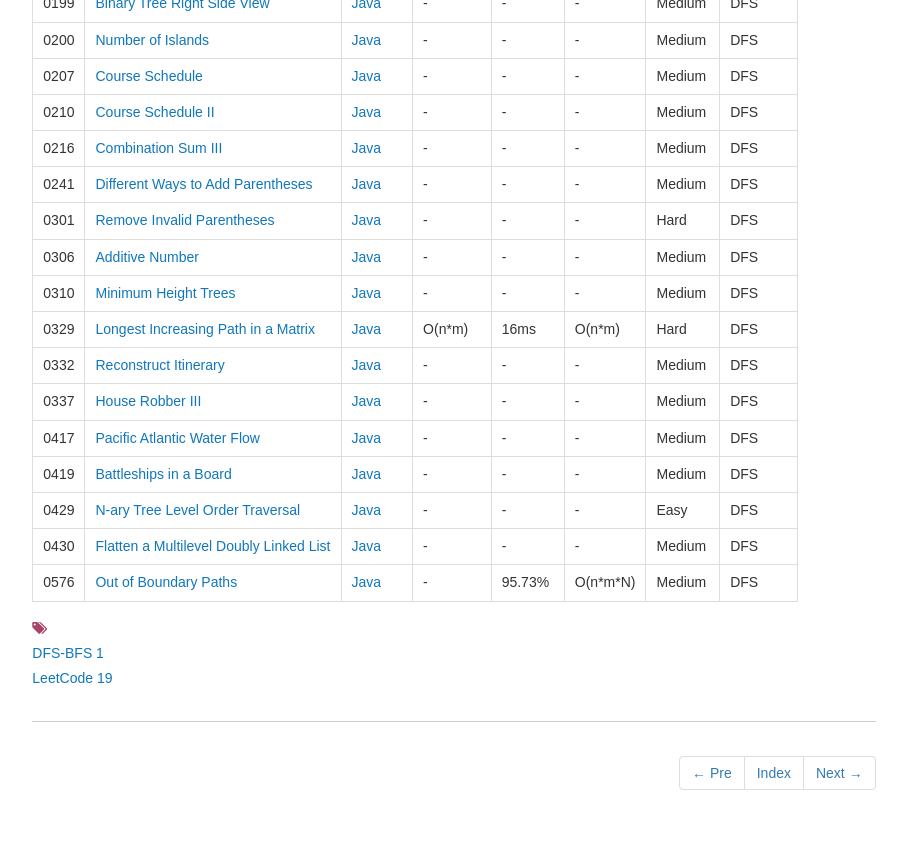
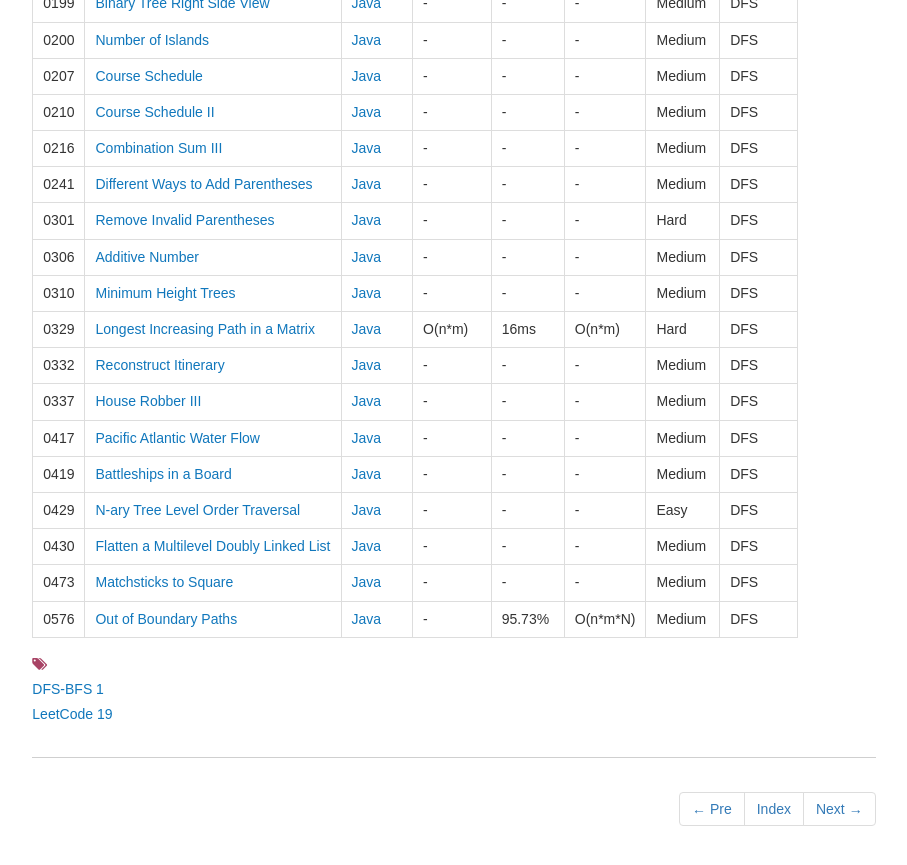
Before and after one commit to dunso/algorithm, a Jekyll site: the page built from docs/_posts/2017-12-03-DFS-BFS.md, in a window 1280 px wide and 900 px high, scrolled down 892 px. Shown: the top 865 px of the window, without its empty margins (186-1093 px from the left). Built offline with Jekyll 4.4.1, drawn with Linux system fonts in a browser that asks for light colours; nearby versions of some CDN libraries.

Commit message:
Add index of LeetCode0473.java to docs

```diff
--- a/docs/_posts/2017-12-03-DFS-BFS.md
+++ b/docs/_posts/2017-12-03-DFS-BFS.md
@@ -47,4 +47,5 @@ icon: file-alt
 |0419|[Battleships in a Board](https://leetcode.com/problems/battleships-in-a-board/description/) | [Java](https://e.srl/leetcode-419/)  |-|-|-|Medium |DFS|
 |0429|[N-ary Tree Level Order Traversal](https://leetcode.com/problems/n-ary-tree-level-order-traversal/description/) | [Java](https://e.srl/leetcode-429/)  |-|-|-|Easy |DFS|
 |0430|[Flatten a Multilevel Doubly Linked List](https://leetcode.com/problems/flatten-a-multilevel-doubly-linked-list/) | [Java](https://e.srl/leetcode-430/)  |-|-|-|Medium |DFS|
+|0473|[Matchsticks to Square](https://leetcode.com/problems/matchsticks-to-square/) | [Java](https://e.srl/leetcode-473/)  |-|-|-|Medium |DFS|
 |0576|[Out of Boundary Paths](https://leetcode.com/problems/out-of-boundary-paths)| [Java](https://e.srl/leetcode-576/)  | - |95.73%| O(n\*m\*N)  |  Medium |DFS |
```
